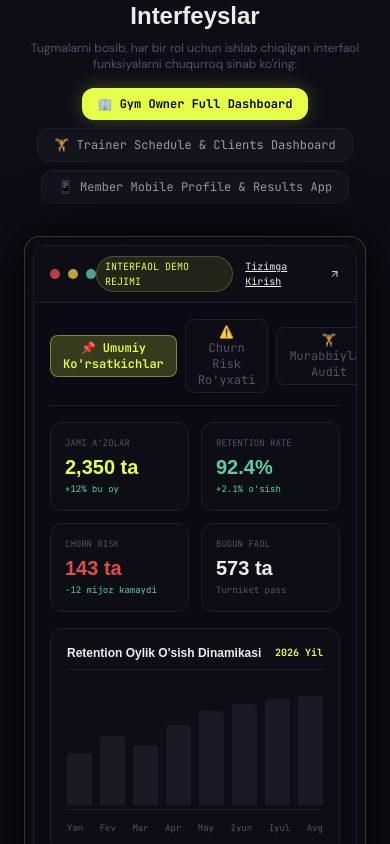
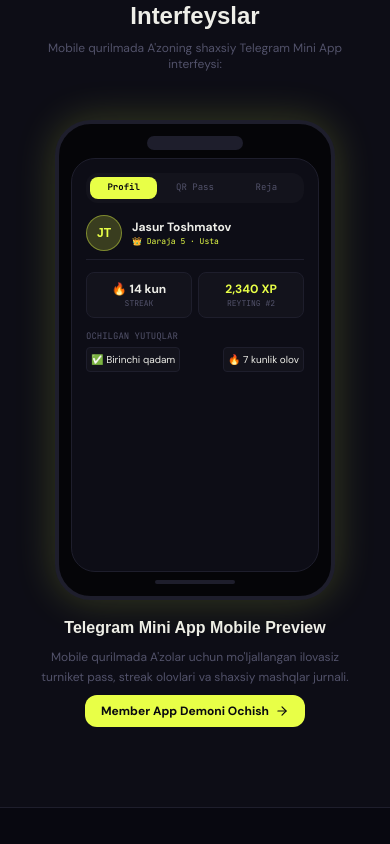
Before and after one commit to zenfituz/Retenix.ai, a Next.js app: page / in a window 390 px wide. Shown: the part 3020-3864 px from the top of the page. Built offline with nearby package versions, Linux system fonts and the light colour scheme; a web font is replaced by a local one.

Commit message:
Show mobile member app on mobile screens and keep full interactive role dashboards on desktop/tablet

```diff
--- a/src/app/page.tsx
+++ b/src/app/page.tsx
@@ -359,7 +359,7 @@
         </div>
       </section>
 
-      {/* ---------- HIGH-DEFINITION INTERACTIVE SHOWCASE (HERO DASHBOARD SCALE) ---------- */}
+      {/* ---------- HIGH-DEFINITION SHOWCASE SECTION (DESKTOP ROLE DASHBOARDS + MOBILE DEDICATED APP) ---------- */}
       <section id="showcase" className="py-16 bg-surface border-y border-border px-6">
         <div className="max-w-7xl mx-auto space-y-8">
           <div className="text-center max-w-2xl mx-auto space-y-2">
@@ -367,11 +367,12 @@
               Zal Egasi, Murabbiy va A'zolar Uchun Maxsus Interfeyslar
             </h2>
             <p className="text-text-dim text-xs">
-              Tugmalarni bosib, har bir rol uchun ishlab chiqilgan interfaol funksiyalarni chuqurroq sinab ko'ring:
+              <span className="hidden md:inline">Tugmalarni bosib, har bir rol uchun ishlab chiqilgan interfaol funksiyalarni sinab ko'ring:</span>
+              <span className="inline md:hidden">Mobile qurilmada A'zoning shaxsiy Telegram Mini App interfeysi:</span>
             </p>
 
-            {/* Role Tabs */}
-            <div className="flex flex-wrap justify-center gap-2 pt-2">
+            {/* Desktop / Tablet Role Tabs (Hidden on mobile) */}
+            <div className="hidden md:flex flex-wrap justify-center gap-2 pt-2">
               {[
                 { id: "owner", label: "🏢 Gym Owner Full Dashboard" },
                 { id: "trainer", label: "🏋️ Trainer Schedule & Clients Dashboard" },
@@ -392,8 +393,8 @@
             </div>
           </div>
 
-          {/* HERO-SCALE DASHBOARD BROWSER MOCKUP WRAPPER */}
-          <div className="max-w-5xl mx-auto rounded-2xl border border-accent/20 bg-surface/90 p-2 backdrop-blur-2xl shadow-[0_0_60px_rgba(0,0,0,0.9)] relative">
+          {/* DESKTOP / TABLET DASHBOARD BROWSER MOCKUP WRAPPER (hidden on mobile) */}
+          <div className="hidden md:block max-w-5xl mx-auto rounded-2xl border border-accent/20 bg-surface/90 p-2 backdrop-blur-2xl shadow-[0_0_60px_rgba(0,0,0,0.9)] relative">
             <div className="rounded-xl border border-border bg-[#0a0a14] overflow-hidden text-left shadow-2xl">
 
               {/* Browser Window Header */}
@@ -402,7 +403,7 @@
                   <div className="w-2.5 h-2.5 rounded-full bg-bad/80" />
                   <div className="w-2.5 h-2.5 rounded-full bg-warn/80" />
                   <div className="w-2.5 h-2.5 rounded-full bg-good/80" />
-                  <span className="text-[10px] font-mono text-text-dim ml-2 hidden sm:inline">
+                  <span className="text-[10px] font-mono text-text-dim ml-2">
                     {activeTab === 'owner' ? 'https://retenix-ai.vercel.app/owner/dashboard' : activeTab === 'trainer' ? 'https://retenix-ai.vercel.app/trainer/dashboard' : 'https://retenix-ai.vercel.app/member'}
                   </span>
                 </div>
@@ -421,12 +422,11 @@
               </div>
 
               {/* DASHBOARD CONTENT BODY */}
-              <div className="p-4 md:p-6 space-y-4 min-h-[420px]">
+              <div className="p-6 space-y-4 min-h-[420px]">
 
                 {/* 1. INTERACTIVE GYM OWNER DASHBOARD */}
                 {activeTab === "owner" && (
                   <div className="space-y-4">
-                    {/* Owner Sub-Tab Selector */}
                     <div className="flex items-center justify-between border-b border-border pb-3">
                       <div className="flex items-center gap-2">
                         {[
@@ -448,14 +448,14 @@
                         ))}
                       </div>
 
-                      <span className="text-[10px] font-mono text-good hidden md:inline">
+                      <span className="text-[10px] font-mono text-good">
                         ● Live Database Stream
                       </span>
                     </div>
 
                     {ownerSubTab === "overview" && (
                       <div className="space-y-4">
-                        <div className="grid grid-cols-2 md:grid-cols-4 gap-3">
+                        <div className="grid grid-cols-4 gap-3">
                           <div className="p-3.5 rounded-xl bg-surface border border-border">
                             <div className="text-[9px] font-mono text-text-dim uppercase">JAMI A'ZOLAR</div>
                             <div className="text-xl font-display font-bold text-accent mt-0.5">2,350 ta</div>
@@ -478,8 +478,8 @@
                           </div>
                         </div>
 
-                        <div className="grid md:grid-cols-7 gap-3">
-                          <div className="md:col-span-4 p-4 rounded-xl bg-surface border border-border space-y-3">
+                        <div className="grid grid-cols-7 gap-3">
+                          <div className="col-span-4 p-4 rounded-xl bg-surface border border-border space-y-3">
                             <div className="flex items-center justify-between text-xs font-display font-bold text-text-hi border-b border-border pb-2">
                               <span>Retention Oylik O'sish Dinamikasi</span>
                               <span className="text-[10px] font-mono text-accent">2026 Yil</span>
@@ -498,7 +498,7 @@
                             </div>
                           </div>
 
-                          <div className="md:col-span-3 p-4 rounded-xl bg-surface border border-border space-y-2.5">
+                          <div className="col-span-3 p-4 rounded-xl bg-surface border border-border space-y-2.5">
                             <div className="text-xs font-display font-bold text-text-hi border-b border-border pb-2">
                               Zal Harakatlari Real-Vaqt Audit Logi
                             </div>
@@ -552,7 +552,7 @@
                     {ownerSubTab === "trainers" && (
                       <div className="space-y-3">
                         <div className="text-xs font-display font-bold text-text-hi">Murabbiylar Samaradorligi Audit Panel</div>
-                        <div className="grid md:grid-cols-2 gap-3">
+                        <div className="grid grid-cols-2 gap-3">
                           <div className="p-3.5 rounded-xl bg-surface border border-border space-y-2">
                             <div className="flex justify-between items-center text-xs font-semibold text-text-hi">
                               <span>Coach Aziz Raximov</span>
@@ -581,9 +581,9 @@
                       <span className="text-[10px] font-mono text-accent">Vaqt slotiga bosing:</span>
                     </div>
 
-                    <div className="grid md:grid-cols-7 gap-4">
+                    <div className="grid grid-cols-7 gap-4">
                       {/* Left: Schedule Slots List */}
-                      <div className="md:col-span-3 space-y-2">
+                      <div className="col-span-3 space-y-2">
                         {trainerSessions.map((s, idx) => (
                           <div
                             key={idx}
@@ -608,7 +608,7 @@
                       </div>
 
                       {/* Right: Selected Session Detail & AI Action */}
-                      <div className="md:col-span-4 p-4 rounded-xl bg-surface border border-accent/30 space-y-3 relative">
+                      <div className="col-span-4 p-4 rounded-xl bg-surface border border-accent/30 space-y-3 relative">
                         <div className="flex items-center justify-between border-b border-border pb-2">
                           <div>
                             <div className="text-sm font-display font-bold text-text-hi">{trainerSessions[trainerScheduleIdx].client}</div>
@@ -637,52 +637,26 @@
                   </div>
                 )}
 
-                {/* 3. INTERACTIVE MEMBER MOBILE SMARTPHONE FRAME */}
+                {/* 3. MEMBER MOBILE VIEW ON DESKTOP */}
                 {activeTab === "member" && (
-                  <div className="flex flex-col md:flex-row items-center justify-center gap-8 py-2">
-                    {/* Smartphone Mockup */}
+                  <div className="flex items-center justify-center gap-8 py-2">
                     <div className="w-[280px] h-[470px] rounded-[36px] bg-[#050508] border-4 border-border shadow-[0_0_40px_rgba(232,255,71,0.15)] p-3 relative flex flex-col justify-between shrink-0">
-                      {/* Phone Notch */}
                       <div className="w-24 h-3.5 rounded-full bg-border mx-auto mb-2" />
-
-                      {/* App Screen Inside Phone */}
                       <div className="flex-1 bg-surface rounded-[24px] border border-border p-3.5 space-y-3 text-left overflow-y-auto">
-
-                        {/* Member App Internal Tabs */}
                         <div className="grid grid-cols-3 gap-1 bg-surface-2 p-1 rounded-xl text-center text-[9px] font-mono">
-                          <button
-                            onClick={() => setMemberAppTab("profile")}
-                            className={`py-1 rounded-lg transition-colors cursor-pointer ${memberAppTab === 'profile' ? 'bg-accent text-bg font-bold' : 'text-text-dim'}`}
-                          >
-                            Profil
-                          </button>
-                          <button
-                            onClick={() => setMemberAppTab("qr")}
-                            className={`py-1 rounded-lg transition-colors cursor-pointer ${memberAppTab === 'qr' ? 'bg-accent text-bg font-bold' : 'text-text-dim'}`}
-                          >
-                            QR Pass
-                          </button>
-                          <button
-                            onClick={() => setMemberAppTab("plan")}
-                            className={`py-1 rounded-lg transition-colors cursor-pointer ${memberAppTab === 'plan' ? 'bg-accent text-bg font-bold' : 'text-text-dim'}`}
-                          >
-                            Reja
-                          </button>
+                          <button onClick={() => setMemberAppTab("profile")} className={`py-1 rounded-lg cursor-pointer ${memberAppTab === 'profile' ? 'bg-accent text-bg font-bold' : 'text-text-dim'}`}>Profil</button>
+                          <button onClick={() => setMemberAppTab("qr")} className={`py-1 rounded-lg cursor-pointer ${memberAppTab === 'qr' ? 'bg-accent text-bg font-bold' : 'text-text-dim'}`}>QR Pass</button>
+                          <button onClick={() => setMemberAppTab("plan")} className={`py-1 rounded-lg cursor-pointer ${memberAppTab === 'plan' ? 'bg-accent text-bg font-bold' : 'text-text-dim'}`}>Reja</button>
                         </div>
-
-                        {/* TAB 1: PROFILE & RESULTS */}
                         {memberAppTab === "profile" && (
                           <div className="space-y-3">
                             <div className="flex items-center gap-2.5 pb-2 border-b border-border">
-                              <div className="w-9 h-9 rounded-full bg-accent/20 border border-accent/40 flex items-center justify-center font-display font-bold text-accent text-xs">
-                                JT
-                              </div>
+                              <div className="w-9 h-9 rounded-full bg-accent/20 border border-accent/40 flex items-center justify-center font-display font-bold text-accent text-xs">JT</div>
                               <div>
                                 <div className="text-xs font-bold text-text-hi">Jasur Toshmatov</div>
                                 <div className="text-[8px] font-mono text-accent">👑 Daraja 5 · Usta</div>
                               </div>
                             </div>
-
                             <div className="grid grid-cols-2 gap-1.5 text-center">
                               <div className="p-2 rounded-lg bg-surface-2 border border-border">
                                 <div className="text-xs font-bold text-text-hi">🔥 14 kun</div>
@@ -693,30 +667,23 @@
                                 <div className="text-[8px] font-mono text-text-dim uppercase">Reyting #2</div>
                               </div>
                             </div>
-
                             <div className="space-y-1">
-                              <div className="text-[9px] font-mono text-text-dim">OCHILGAN YUTUQLAR (BADGES)</div>
+                              <div className="text-[9px] font-mono text-text-dim">OCHILGAN YUTUQLAR</div>
                               <div className="flex justify-between text-[10px]">
                                 <span className="p-1 rounded bg-surface-2 border border-border">✅ Birinchi qadam</span>
                                 <span className="p-1 rounded bg-surface-2 border border-border">🔥 7 kunlik olov</span>
-                                <span className="p-1 rounded bg-surface-2 border border-border">🤖 AI do'sti</span>
                               </div>
                             </div>
                           </div>
                         )}
-
-                        {/* TAB 2: QR TURNSTILE PASS */}
                         {memberAppTab === "qr" && (
                           <div className="p-3 rounded-xl bg-surface-2 border border-accent/30 text-center space-y-2">
                             <div className="w-24 h-24 bg-white rounded-lg p-1 mx-auto flex items-center justify-center">
                               <QrCode className="w-full h-full text-black" />
                             </div>
                             <div className="text-[9px] font-mono text-accent">● Turniket Check-in QR Pass</div>
-                            <div className="text-[8px] font-mono text-text-dim">Kodni turniketga skaner qiling</div>
                           </div>
                         )}
-
-                        {/* TAB 3: WORKOUT PLAN */}
                         {memberAppTab === "plan" && (
                           <div className="space-y-2">
                             <div className="text-[9px] font-mono text-text-dim uppercase">BUGUNGI MASHQ REJASI</div>
@@ -725,33 +692,20 @@
                                 <span>Shtanga siqish (Bench Press)</span>
                                 <span className="text-accent font-bold">4 x 10</span>
                               </div>
-                              <div className="p-2 rounded bg-surface-2 flex items-center justify-between border border-border">
-                                <span>Gantel bilan qo'llarni ko'tarish</span>
-                                <span className="text-accent font-bold">3 x 12</span>
-                              </div>
                             </div>
                           </div>
                         )}
-
                       </div>
-
-                      {/* Phone Home Indicator */}
                       <div className="w-20 h-1 rounded-full bg-border mx-auto mt-2" />
                     </div>
 
-                    {/* Description Text */}
-                    <div className="space-y-3 max-w-sm text-center md:text-left">
-                      <span className="px-3 py-1 rounded-full bg-accent/10 text-accent font-mono text-[10px]">
-                        TELEGRAM MINI APP DEMO
-                      </span>
+                    <div className="space-y-3 max-w-sm text-left">
+                      <span className="px-3 py-1 rounded-full bg-accent/10 text-accent font-mono text-[10px]">TELEGRAM MINI APP DEMO</span>
                       <h4 className="text-lg font-display font-bold text-text-hi">Member App: Profil va Natijalar Ko'rinishi</h4>
                       <p className="text-xs text-text-dim leading-relaxed">
-                        Smartfon ichidagi tablarni bosib sinab ko'ring — a'zolar Telegram orqali turniket QR kodi, shaxsiy XP darajasi va trenirovka rejalarini 1 ta joyda boshqarishadi.
+                        A'zolar Telegram orqali turniket QR kodi, shaxsiy XP darajasi va trenirovka rejalarini 1 ta joyda boshqarishadi.
                       </p>
-                      <Link
-                        href="/member"
-                        className="inline-flex items-center gap-1.5 px-4 py-2.5 bg-accent text-bg text-xs font-bold rounded-xl shadow-[0_0_20px_rgba(232,255,71,0.2)]"
-                      >
+                      <Link href="/member" className="inline-flex items-center gap-1.5 px-4 py-2.5 bg-accent text-bg text-xs font-bold rounded-xl shadow-[0_0_20px_rgba(232,255,71,0.2)]">
                         Member App Demoni Ochish <ArrowRight className="w-3.5 h-3.5" />
                       </Link>
                     </div>
@@ -761,6 +715,84 @@
               </div>
             </div>
           </div>
+
+          {/* DEDICATED MOBILE SCREEN SHOWCASE (ONLY SHOWN ON MOBILE DEVICES: block md:hidden) */}
+          <div className="block md:hidden py-4 text-center space-y-4">
+            <div className="w-[280px] h-[480px] rounded-[36px] bg-[#050508] border-4 border-border shadow-[0_0_40px_rgba(232,255,71,0.2)] p-3 relative flex flex-col justify-between shrink-0 mx-auto">
+              <div className="w-24 h-3.5 rounded-full bg-border mx-auto mb-2" />
+              <div className="flex-1 bg-surface rounded-[24px] border border-border p-3.5 space-y-3 text-left overflow-y-auto">
+                <div className="grid grid-cols-3 gap-1 bg-surface-2 p-1 rounded-xl text-center text-[9px] font-mono">
+                  <button onClick={() => setMemberAppTab("profile")} className={`py-1 rounded-lg cursor-pointer ${memberAppTab === 'profile' ? 'bg-accent text-bg font-bold' : 'text-text-dim'}`}>Profil</button>
+                  <button onClick={() => setMemberAppTab("qr")} className={`py-1 rounded-lg cursor-pointer ${memberAppTab === 'qr' ? 'bg-accent text-bg font-bold' : 'text-text-dim'}`}>QR Pass</button>
+                  <button onClick={() => setMemberAppTab("plan")} className={`py-1 rounded-lg cursor-pointer ${memberAppTab === 'plan' ? 'bg-accent text-bg font-bold' : 'text-text-dim'}`}>Reja</button>
+                </div>
+
+                {memberAppTab === "profile" && (
+                  <div className="space-y-3">
+                    <div className="flex items-center gap-2.5 pb-2 border-b border-border">
+                      <div className="w-9 h-9 rounded-full bg-accent/20 border border-accent/40 flex items-center justify-center font-display font-bold text-accent text-xs">JT</div>
+                      <div>
+                        <div className="text-xs font-bold text-text-hi">Jasur Toshmatov</div>
+                        <div className="text-[8px] font-mono text-accent">👑 Daraja 5 · Usta</div>
+                      </div>
+                    </div>
+
+                    <div className="grid grid-cols-2 gap-1.5 text-center">
+                      <div className="p-2 rounded-lg bg-surface-2 border border-border">
+                        <div className="text-xs font-bold text-text-hi">🔥 14 kun</div>
+                        <div className="text-[8px] font-mono text-text-dim uppercase">Streak</div>
+                      </div>
+                      <div className="p-2 rounded-lg bg-surface-2 border border-border">
+                        <div className="text-xs font-bold text-accent">2,340 XP</div>
+                        <div className="text-[8px] font-mono text-text-dim uppercase">Reyting #2</div>
+                      </div>
+                    </div>
+
+                    <div className="space-y-1">
+                      <div className="text-[9px] font-mono text-text-dim">OCHILGAN YUTUQLAR</div>
+                      <div className="flex justify-between text-[10px]">
+                        <span className="p-1 rounded bg-surface-2 border border-border">✅ Birinchi qadam</span>
+                        <span className="p-1 rounded bg-surface-2 border border-border">🔥 7 kunlik olov</span>
+                      </div>
+                    </div>
+                  </div>
+                )}
+
+                {memberAppTab === "qr" && (
+                  <div className="p-3 rounded-xl bg-surface-2 border border-accent/30 text-center space-y-2">
+                    <div className="w-24 h-24 bg-white rounded-lg p-1 mx-auto flex items-center justify-center">
+                      <QrCode className="w-full h-full text-black" />
+                    </div>
+                    <div className="text-[9px] font-mono text-accent">● Turniket Check-in QR Pass</div>
+                  </div>
+                )}
+
+                {memberAppTab === "plan" && (
+                  <div className="space-y-2">
+                    <div className="text-[9px] font-mono text-text-dim uppercase">BUGUNGI MASHQ REJASI</div>
+                    <div className="space-y-1.5 text-[10px]">
+                      <div className="p-2 rounded bg-surface-2 flex items-center justify-between border border-border">
+                        <span>Shtanga siqish (Bench Press)</span>
+                        <span className="text-accent font-bold">4 x 10</span>
+                      </div>
+                    </div>
+                  </div>
+                )}
+              </div>
+              <div className="w-20 h-1 rounded-full bg-border mx-auto mt-2" />
+            </div>
+
+            <div className="space-y-2">
+              <h4 className="text-base font-display font-bold text-text-hi">Telegram Mini App Mobile Preview</h4>
+              <p className="text-xs text-text-dim px-4 leading-relaxed">
+                Mobile qurilmada A'zolar uchun mo'ljallangan ilovasiz turniket pass, streak olovlari va shaxsiy mashqlar jurnali.
+              </p>
+              <Link href="/member" className="inline-flex items-center gap-1.5 px-4 py-2 bg-accent text-bg text-xs font-bold rounded-xl">
+                Member App Demoni Ochish <ArrowRight className="w-3.5 h-3.5" />
+              </Link>
+            </div>
+          </div>
+
         </div>
       </section>
 
```
